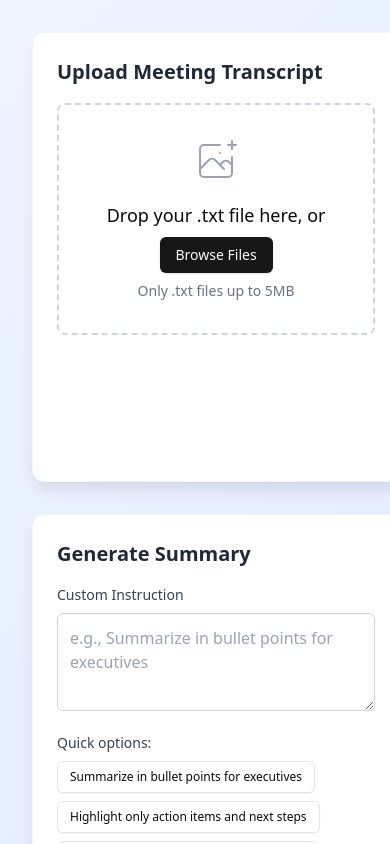
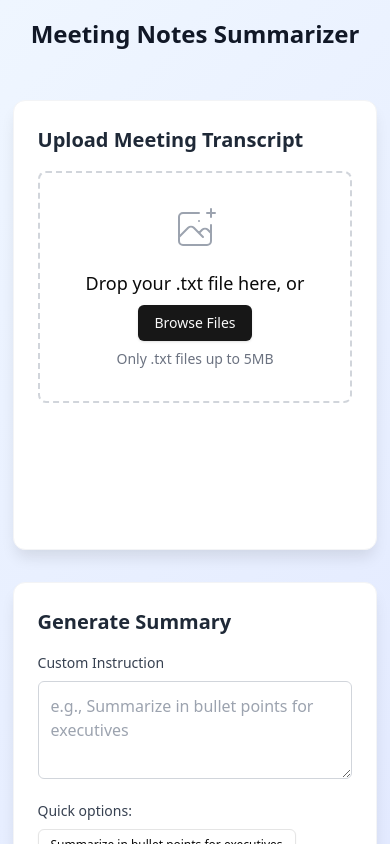
Before and after one commit to RajeevBaniya/meeting-notes-summarizer-and-sharer, a React (Vite) app in the folder frontend/: page / in a window 390 px wide. Shown: the top 844 px of the page. Built offline with nearby package versions, Linux system fonts and the light colour scheme.

Commit message:
Updated the UI Part

```diff
--- a/frontend/src/App.jsx
+++ b/frontend/src/App.jsx
@@ -12,10 +12,13 @@ function App() {
   return (
     <div className="main-container">
       <div className="content-wrapper">
+        <header className="header-section">
+          <h1 className="main-title">Meeting Notes Summarizer</h1>
+        </header>
 
         <div style={{ marginBottom: '2rem' }}>
-          <div className="layout-grid">
-            <div>
+          <div className={`layout-container ${summary ? 'summary-active' : 'initial-state'}`}>
+            <div className="left-content">
               <FileUpload
                 onFileUpload={setTranscript}
                 transcript={transcript}
@@ -32,7 +35,7 @@ function App() {
             </div>
 
             {summary && (
-              <div>
+              <div className="right-content">
                 <SummaryEditor
                   summary={summary}
                   setSummary={setSummary}
--- a/frontend/src/components/SummaryGenerator.jsx
+++ b/frontend/src/components/SummaryGenerator.jsx
@@ -11,7 +11,7 @@ function SummaryGenerator({ transcript, setSummary, isLoading, setIsLoading }) {
     'Highlight only action items and next steps',
     'Create a brief overview with key decisions',
     'List all participants and their main contributions',
-    'Extract important dates, deadlines, and deliverables'
+    'Extract important dates, deadlines and deliverables'
   ]
 
   const generateSummary = async () => {
--- a/frontend/src/index.css
+++ b/frontend/src/index.css
@@ -33,15 +33,116 @@
   margin: 0 auto;
 }
 
-.layout-grid {
-  display: grid;
-  grid-template-columns: 1fr;
-  gap: 4rem;
+.layout-container {
+  transition: all 0.5s ease;
 }
 
-@media (min-width: 1536px) {
-  .layout-grid {
-    grid-template-columns: 1fr 1fr;
+.initial-state {
+  display: flex;
+  justify-content: center;
+  max-width: 1400px;
+  margin: 0 auto;
+}
+
+.summary-active {
+  display: grid;
+  grid-template-columns: 1fr 1fr;
+  gap: 4rem;
+  max-width: 100%;
+}
+
+.left-content {
+  transition: all 0.5s ease;
+}
+
+.right-content {
+  animation: slideIn 0.5s ease;
+}
+
+@keyframes slideIn {
+  from {
+    opacity: 0;
+    transform: translateX(50px);
+  }
+  to {
+    opacity: 1;
+    transform: translateX(0);
+  }
+}
+
+/* Mobile and Tablet Responsive Design */
+@media (max-width: 1024px) {
+  .summary-active {
+    grid-template-columns: 1fr;
+    gap: 2rem;
+  }
+
+  .initial-state {
+    max-width: 100%;
+    padding: 0 1rem;
+  }
+
+  .content-wrapper {
+    padding: 0 1rem;
+  }
+
+  .main-title {
+    font-size: 2rem;
+  }
+}
+
+@media (max-width: 768px) {
+  .card {
+    height: auto;
+    min-height: 400px;
+    padding: 1rem;
+  }
+
+  .main-container {
+    padding: 1rem 0;
+  }
+
+  .content-wrapper {
+    padding: 0 0.5rem;
+  }
+
+  .main-title {
+    font-size: 1.75rem;
+  }
+
+  .section-title {
+    font-size: 1.125rem;
+  }
+
+  .layout-container {
+    gap: 1.5rem;
+  }
+
+  .summary-active {
+    gap: 1.5rem;
+  }
+}
+
+@media (max-width: 480px) {
+  .card {
+    min-height: 350px;
+    padding: 0.75rem;
+  }
+
+  .main-title {
+    font-size: 1.5rem;
+  }
+
+  .content-wrapper {
+    padding: 0 0.25rem;
+  }
+
+  .layout-container {
+    gap: 1rem;
+  }
+
+  .summary-active {
+    gap: 1rem;
   }
 }
 
@@ -52,7 +153,8 @@
   box-shadow: 0 10px 15px -3px rgb(0 0 0 / 0.1);
   border: 1px solid rgb(243 244 246);
   transition: box-shadow 0.3s ease;
-  height: 450px;
+  min-height: 450px;
+  height: auto;
   overflow: hidden;
   display: flex;
   flex-direction: column;
```
Also changed, not shown: 1 other file (tests, documents, lock files or other folders).
